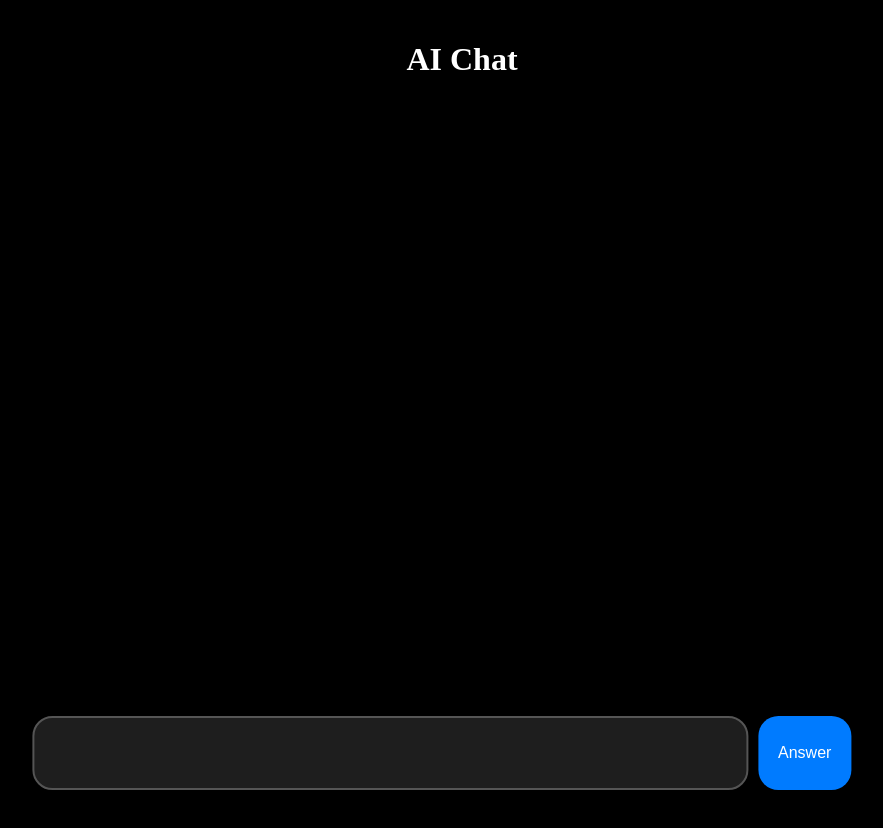
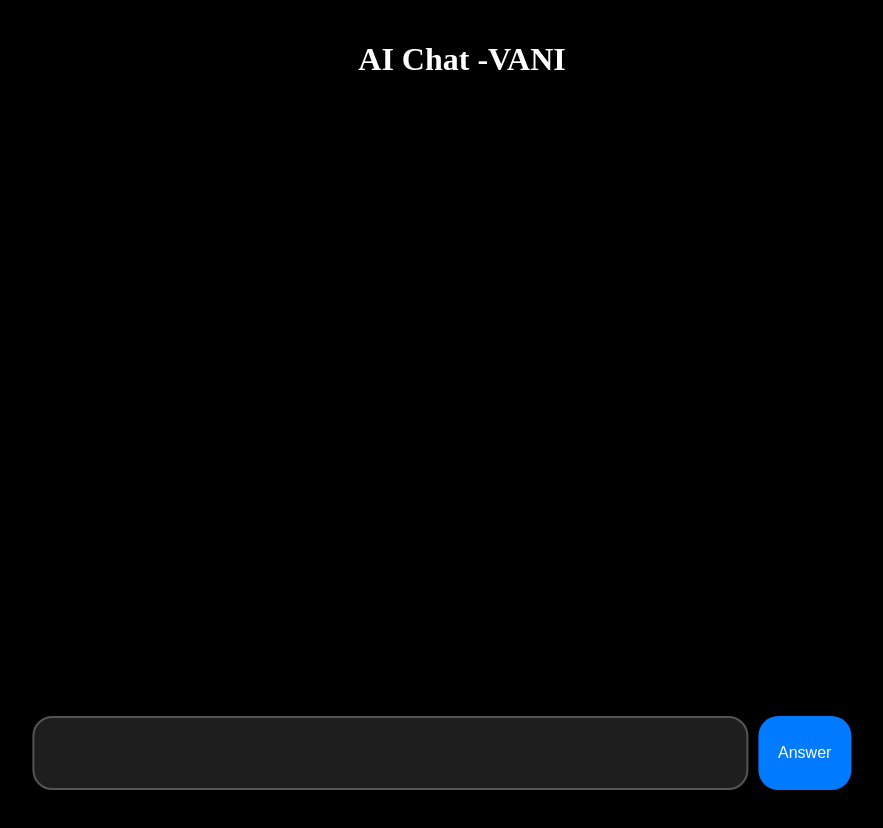
Before and after one commit to himanshu8080/AI-CHAT, a React (Vite) app: page / in a window 1280 px wide. Shown: the top 828 px of the page, without its empty margins (178-1061 px from the left). Built offline with nearby package versions, Linux system fonts and the light colour scheme.

Commit message:
name change

```diff
--- a/src/App.jsx
+++ b/src/App.jsx
@@ -29,7 +29,7 @@ function App() {
     <div className='parentArea'>
 
     <div className='heading'>
-      <h1>AI Chat</h1>
+      <h1>AI Chat -VANI</h1>
       </div>
 
       <div className='box'>
```
